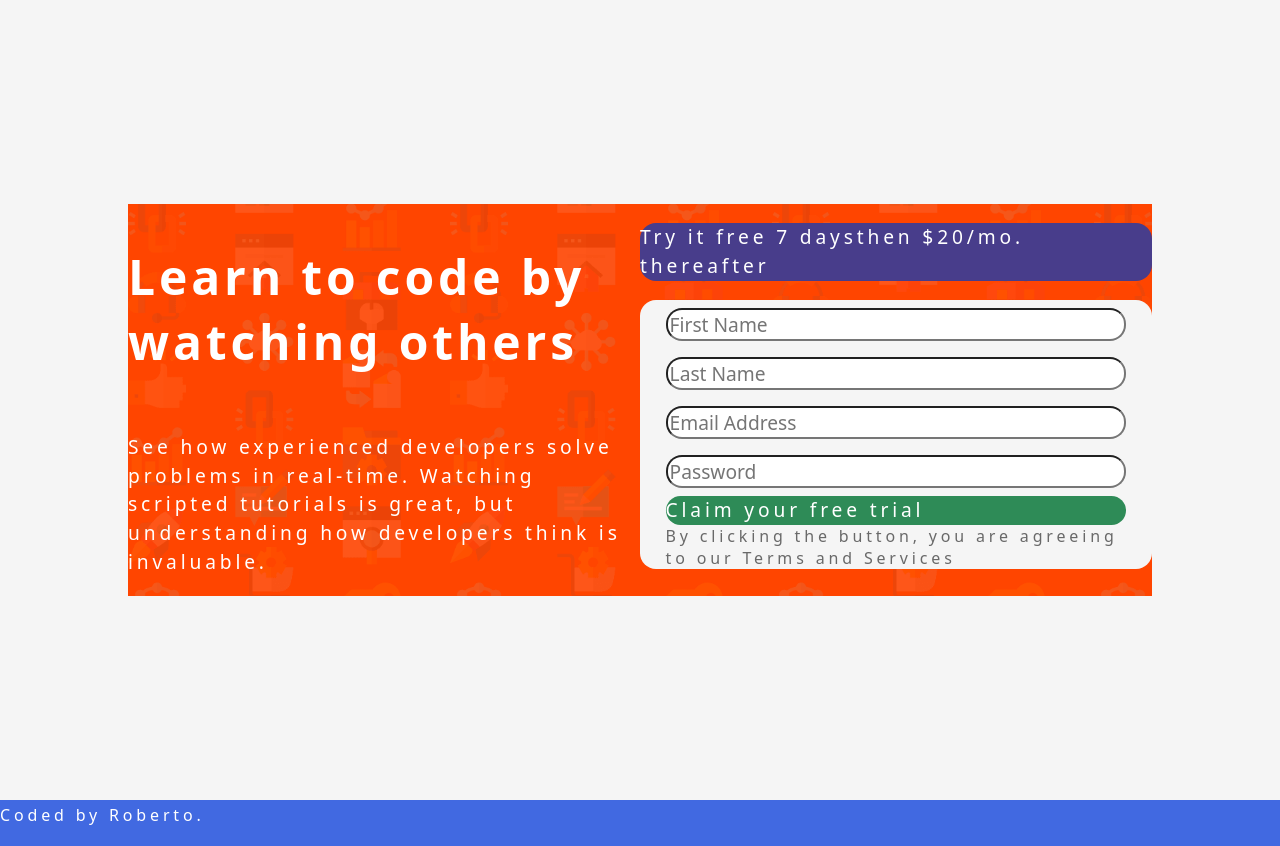
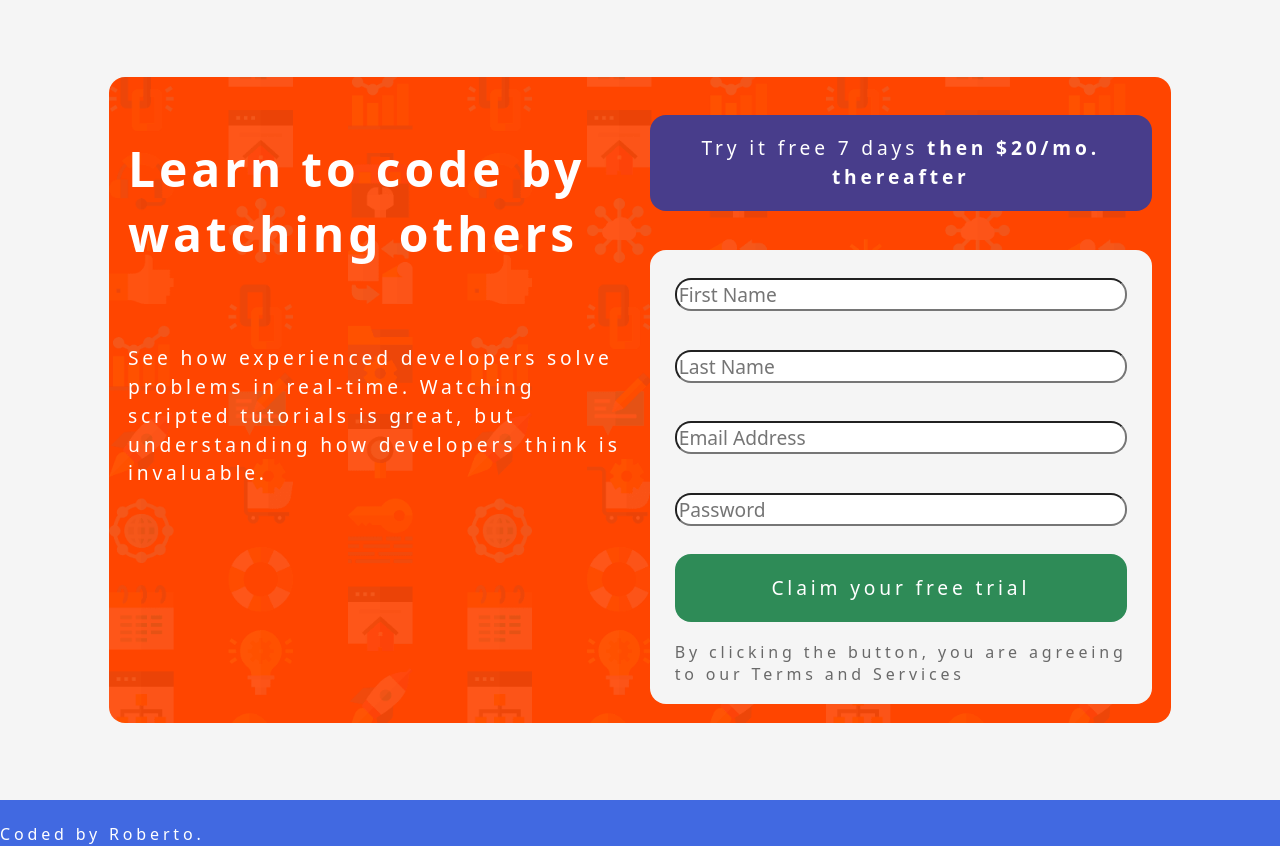
Before and after one commit to roberto3003/intro-component-with-signup-form, a plain HTML site: page index.html in a window 1280 px wide. Drawn offline with Linux system fonts and the light colour scheme.

Commit message:
end of the day

```diff
--- a/index.html
+++ b/index.html
@@ -19,7 +19,7 @@
 
 		<div class="right-side flex-column">
 
-		  <p class="price">Try it free 7 days<bold>then $20/mo. thereafter</bold>
+		  <p class="price">Try it free 7 days <b>then $20/mo. thereafter</b>
 		  </p>
 
 		  <div class="user-action flex-column">
--- a/style.css
+++ b/style.css
@@ -5,12 +5,13 @@
 --accent: seagreen;
 --text-dark: dimgrey;
 --text-light: white;
---padding: 1rem;
+--padding: 1em;
 --radius: 1rem;
 }
 
 * {
   font-family: system-ui;
+  gap: var(--padding);
 }
 
 /* *** Colors *** */
@@ -45,8 +46,21 @@ form > * {
   margin: calc(var(--padding)/2) 0;
 }
 
-input, .right-side>*, .cta  {
+input, .right-side>*, .cta, .container  {
   border-radius: var(--radius);
+}
+
+.container {
+  padding: var(--padding);
+}
+
+.user-action {
+padding: var(--padding) 0;
+}
+
+.price, .cta>* {
+padding: var(--padding)  calc(var(--padding)*2);
+text-align: center;
 }
 
 
```
